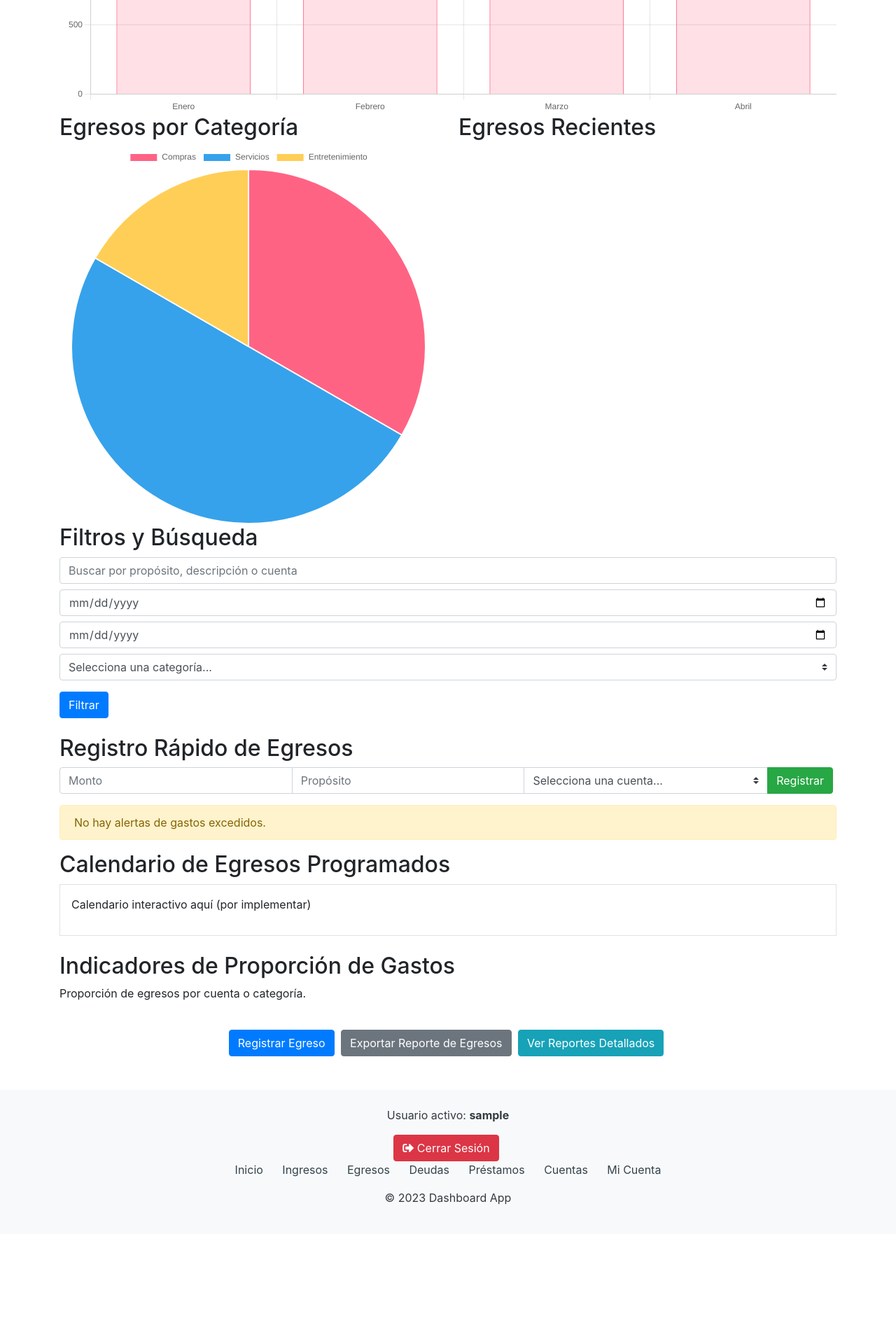
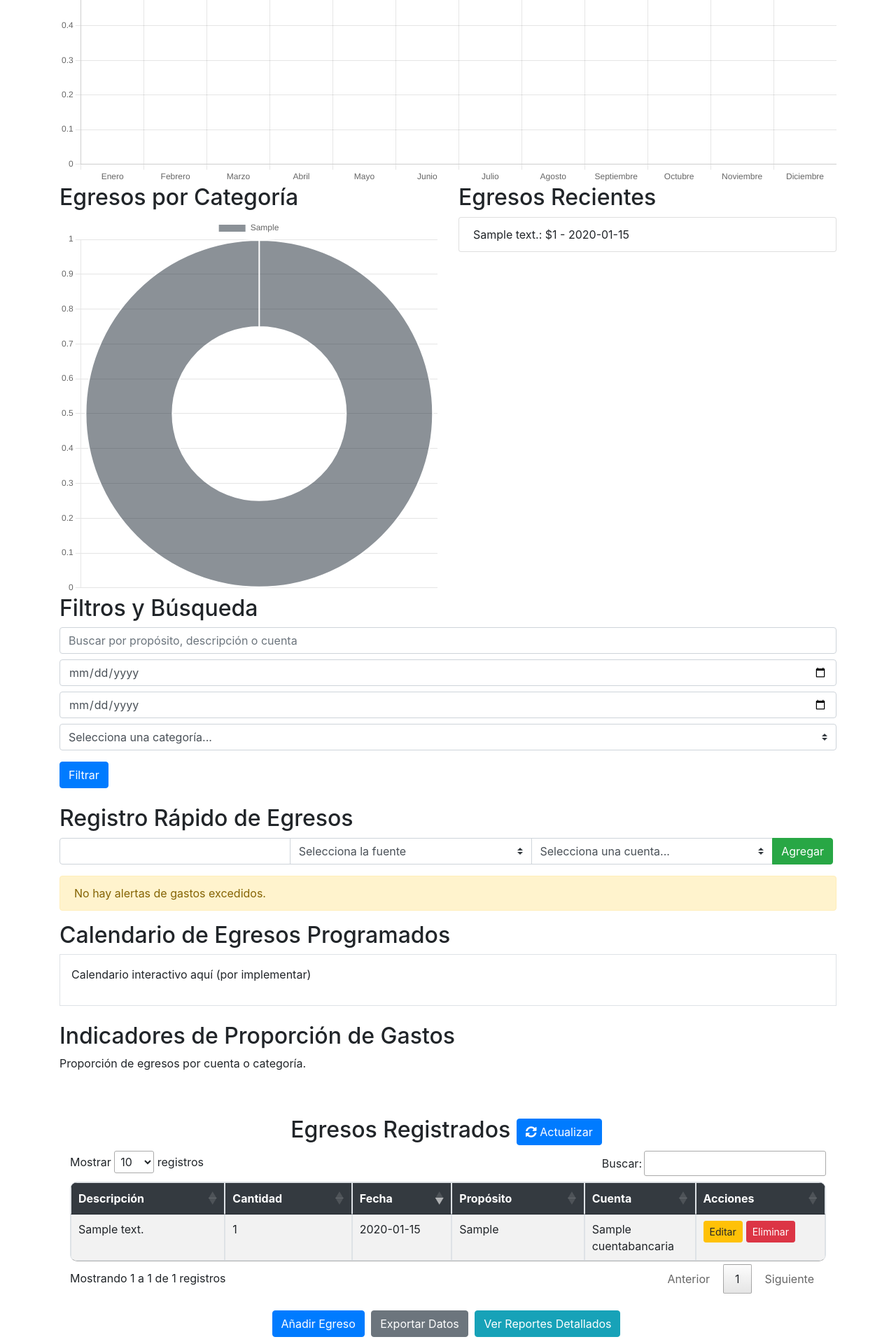
Before and after one commit to Israel-Reyes-Tese/BancoManager, a Django app: page /egresos/ in a window 1280 px wide. Shown: the part 1000-2920 px from the top of the page at 70% size. Before the commit the page ends 2721 px from the top, so only its background shows below. Run offline with Django 5.2, Linux system fonts and the light colour scheme; a user stored in the database is signed in; tables that the repository leaves empty hold one stand-in row (values such as "Sample post"); some libraries are stand-ins or nearby versions.

Commit message:
Ya se ven las modificaciones en la url principal falta el ajax

```diff
--- a/BancoManager/dashboard/urls.py
+++ b/BancoManager/dashboard/urls.py
@@ -21,7 +21,7 @@
     # Finanzas
     path('deudas/', views.deudas, name='deudas'),
     path('ingresos/', IngresoInicioView.as_view(), name='ingresos'),
-    path('egresos/', views.egresos, name='egresos'),
+    path('egresos/', EgresoInicioView.as_view(), name='egresos'),
     path('bancos/', views.bancos, name='bancos'),
     path('prestamos/', views.prestamos, name='prestamos'),
     path('cuentas/', views.cuentas, name='cuentas'),
@@ -47,6 +47,7 @@
 
     # Petición asíncrona Inicio modelos
     path('api/informacion_ingreso/', InformacionIngresosView, name='informacion_ingresos'),  # Petición asíncrona ingresos
+    path('api/informacion_egreso/', InformacionIngresosView, name='informacion_egresos'),  # Petición asíncrona egresos
 
 
 
@@ -74,23 +75,27 @@
     path('crear_usuario/', crear_usuario, name='crear_usuario'),
     # Fomularios crear rapido
     path('api/crear_rapido_ingreso/', crear_ingreso_rapido, name='crear_rapido_ingreso'),
+    path('api/crear_rapido_egreso/', crear_egreso_rapido, name='crear_rapido_egreso'),
 
 
     # Eliminar registros
     path('api/eliminar_ingreso/<int:pk>/', eliminar_ingreso, name='eliminar_ingreso'),
+    path('api/eliminar_egreso/<int:pk>/', eliminar_egreso, name='eliminar_egreso'),
 
 
     # Formularios editables
     path('api/editar_ingreso/<int:pk>/', editar_ingreso, name='editar_ingreso'),
+    path('api/editar_egreso/<int:pk>/', editar_egreso, name='editar_egreso'),
 
 
     # Cargar registros
     path('api/cargar_registros_ingresos/<int:pk>/', cargar_registros_ingresos, name='cargar_registros_ingresos'),
-
+    path('api/cargar_registros_egresos/<int:pk>/', cargar_registros_egresos, name='cargar_registros_egresos'),
 
 
     # Buscar dinámica
     path('api/buscar_dinamica_ingresos/', BuscarIngresosView.as_view(), name='buscar_dinamica_ingresos'),
+    path('api/buscar_dinamica_egresos/', BuscarEgresosView.as_view(), name='buscar_dinamica_egresos'),
 
 
 
--- a/BancoManager/dashboard/views.py
+++ b/BancoManager/dashboard/views.py
@@ -67,7 +67,7 @@
                     'cantidad': float(egreso.cantidad),
                     'descripcion': egreso.descripcion,
                     'fecha': egreso.fecha,
-                    'proposito': egreso.proposito,
+                    'fuente': egreso.proposito,
                     'cuenta': egreso.cuenta.nombre
                 })
 
@@ -97,7 +97,7 @@
                     'cantidad': float(egreso.cantidad),
                     'descripcion': egreso.descripcion,
                     'fecha': egreso.fecha.strftime('%Y-%m-%d'),
-                    'proposito': egreso.proposito,
+                    'fuente': egreso.proposito,
                     'cuenta': egreso.cuenta.nombre
                 })
             return lista_ingresos, lista_egresos
@@ -176,6 +176,26 @@
             ingresos_por_categoria_list.append(ingreso)
 
         return ingresos_por_categoria_list
+
+    def calcular_egresos_por_categoria(self, usuario):
+        # Agrupar los egresos por categoría y calcular el total de cada categoría
+        egresos_por_categoria = (
+            Egreso.objects.filter(usuario=usuario)
+            .values('proposito')
+            .annotate(total=Sum('cantidad'))
+            .order_by('proposito')
+            # Generar colores aleatorios para las categorías (proposito) dependiendo de la longitud del proposito
+        )
+        # Renombra la clave 'proposito' a 'fuente' para que coincida con la clave de ingresos
+        egresos_por_categoria = [{'fuente': egreso.pop('proposito'), 'total': egreso['total']} for egreso in egresos_por_categoria]
+        # Convertir los datos a una lista de diccionarios y añadir un color único a cada categoría
+        egresos_por_categoria_list = []
+        for egreso in egresos_por_categoria:
+            egreso['color'] = generar_color_unico()
+            egresos_por_categoria_list.append(egreso)
+
+
+        return egresos_por_categoria_list
 
     def preparar_datos_graficas(self, ingresos_acumulados, gastos_acumulados):
         ingresos_data = [float(ingresos_acumulados[i]) for i in range(1, 13)]
--- a/BancoManager/static/js/js_home.js
+++ b/BancoManager/static/js/js_home.js
@@ -275,6 +275,7 @@
         success: function(response) {
             response = response.replace(/<header>[\s\S]*<\/header>/, '');
             response = response.replace(/<footer class="bg-light text-dark text-center py-4">[\s\S]*<\/footer>/, '');
+            console.log('Respuesta del servidor', response);
             $(targetSelector).html(response);
             $(modalSelector).removeAttr('aria-hidden').modal('show');
         },
@@ -480,12 +481,36 @@
     // AGREGAR RÁPIDO
     handleFormSubmit(`#formAgregarRapido${modelo_principal}`, `/api/crear_rapido_${modelo_principal.toLowerCase()}/`, 'POST', modelo_principal );
 }
+
+
+
+function buscarBotoneditar() {
+    var botones = document.querySelectorAll('.editbutton');
+    console.log("Los botones son: ", botones);
+    botones.forEach(function(boton) {
+        boton.addEventListener('click', function() {
+            var id = this.getAttribute('data-id');
+            editarIngreso(id);
+        });
+    });
+}
+
+function buscarBotonEliminar() {
+    var botones = document.querySelectorAll('.deletebutton');
+    console.log("Los botones son: ", botones);
+    botones.forEach(function(boton) {
+        boton.addEventListener('click', function() {
+            var id = this.getAttribute('data-id');
+            eliminarIngreso(id);
+        });
+    });
+}
+
+
+
 // Llamar a la función para cargar datos del modelo principal
 cargarDatosModelo(modelo_principal);
-// Función cuando se cierre un formulario en un modal, se actualiza la información
-$('.modal').on('show.bs.modal', function() {
-    cargarDatosModelo(modelo_principal);
-});
+
 // Boton actualizar
 $(`#btnActualizar${modelo_principal}`).on('click', function() {
     cargarDatosModelo(modelo_principal);
--- a/BancoManager/static/templates/finanzas/egresos.html
+++ b/BancoManager/static/templates/finanzas/egresos.html
@@ -10,6 +10,8 @@
 
 {% block content %}
 <div class="container my-5">
+    {# csrf_token #}
+    {% csrf_token %}
     <h1 class="text-center">Resumen General de Egresos</h1>
     <h1 class="text-center">Bienvenido, [Nombre del Usuario]</h1>
     <p class="text-center">Resumen Rápido: <span id="resumen-rapido">3 cuentas, 1 tarjeta de crédito, 2 préstamos activos.</span></p>
@@ -18,23 +20,53 @@
         <div class="col">
             <div class="card p-3">
                 <h2>Total de Egresos</h2>
-                <p class="display-4" id="total-egresos">$0</p>
+                <p class="display-4" id="total-egreso">$0</p>
                 {# Botones CRUD para egresos #}
                 <div class="btn-group mt-3" role="group" aria-label="CRUD de Egresos">
-                    <button type="button" class="btn btn-success" id="btnRegistrarEgreso">Registrar Egreso</button>
+                    <button type="button" class="btn btn-success" id="btnAgregarEgreso">Agregar Egreso</button>
                     <button type="button" class="btn btn-warning" id="btnEditarEgreso">Editar Egreso</button>
                     <button type="button" class="btn btn-danger" id="btnEliminarEgreso">Eliminar Egreso</button>
-                    <button type="button" class="btn btn-info" id="btnVerEgresos">Ver Egresos</button>
+                    <button type="button" class="btn btn-info" id="btnVerEgreso">Ver Egresos</button>
                 </div>
             </div>
         </div>
     </div>
+    {# Registro Rápido de Egreso #}
+    <div class="row">
+        <div class="col">
+            <h2>Registro Rápido de Egresos</h2>
+            <form id="formAgregarRapidoEgreso">
+                {% csrf_token %}
+                <div class="input-group mb-3">
+                    <input type="number" class="form-control" id="cantidad" name="cantidad" value="" required>
+                    {# Fuente lista añadir a input cuando se seleccione #}
+                    <select class="custom-select" id="proposito" name="proposito" required>
+                        <option value="" selected disabled>Selecciona el proposito</option>
+                        <option value="Alimentos">Alimentos</option>
+                        <option value="Bebidas">Bebidas</option>
+                        <option value="Energetizantes">Energetizantes</option>
+                        <option value="Otro">Otro</option>
+                    </select>
+                    {# Fuente lista añadir a input cuando se seleccione #}
+                    <select class="custom-select" id="cuenta" name="cuenta" required>
+                        <option selected>Selecciona una cuenta...</option>
+                        {# Cuentas se llenarán con jQuery #}
+                    </select>
+                    <div class="input-group-append">
+                        <button class="btn btn-success" type="submit">Agregar</button>
+                    </div>
+                </div>
+            </form>
+        </div>
+    </div>
+    {# Registro Rápido de Egreso #}
 
-    {# Comparativa Mensual de Egresos #}
+
+    {# Comparativa Mensual de Egreso #}
     <div class="row">
         <div class="col">
             <h2>Comparativa Mensual de Egresos</h2>
-            <canvas id="comparativaMensualEgresos" width="400" height="200"></canvas>
+            <canvas id="comparativaMensual" width="400" height="200"></canvas>
         </div>
     </div>
 
@@ -42,11 +74,11 @@
     <div class="row">
         <div class="col">
             <h2>Egresos por Categoría</h2>
-            <canvas id="egresosPorCategoria" width="400" height="200"></canvas>
+            <canvas id="egresoPorCategoria" width="400" height="200"></canvas>
         </div>
         <div class="col">
             <h2>Egresos Recientes</h2>
-            <ul id="egresosRecientes" class="list-group">
+            <ul id="lista_egreso_recientes" class="list-group">
                 {# Egresos se llenarán con jQuery #}
             </ul>
         </div>
@@ -73,17 +105,26 @@
     <div class="row">
         <div class="col">
             <h2>Registro Rápido de Egresos</h2>
-            <form id="formEgreso">
+            <form id="formAgregarRapidoEgreso">
+                {% csrf_token %}
                 <div class="input-group mb-3">
-                    <input type="text" class="form-control" placeholder="Monto" id="montoEgreso">
-                    <input type="text" class="form-control" placeholder="Propósito" id="propositoEgreso">
-                    <select class="custom-select" id="cuentaEgreso">
+                    <input type="number" class="form-control" id="cantidad" name="cantidad" value="" required>
+                    {# Fuente lista añadir a input cuando se seleccione #}
+                    <select class="custom-select" id="fuente" name="fuente" required>
+                        <option value="" selected disabled>Selecciona la fuente</option>
+                        <option value="Salario">Salario</option>
+                        <option value="Venta">Venta</option>
+                        <option value="Préstamo">Préstamo</option>
+                        <option value="Otro">Otro</option>
+                    </select>
+                    {# Fuente lista añadir a input cuando se seleccione #}
+                    <select class="custom-select" id="cuenta" name="cuenta" required>
                         <option selected>Selecciona una cuenta...</option>
-                        <option value="cuenta1">Cuenta 1</option>
-                        <option value="cuenta2">Cuenta 2</option>
+                        {# Cuentas se llenarán con jQuery #}
                     </select>
+
                     <div class="input-group-append">
-                        <button class="btn btn-success" type="submit">Registrar</button>
+                        <button class="btn btn-success" type="submit">Agregar</button>
                     </div>
                 </div>
             </form>
@@ -114,78 +155,102 @@
         </div>
     </div>
 
+    {# Tabla para visualizar los egreso y poder filtrarlos #}
+    <div class="container mt-5">
+        <h2 class="text-center">Egresos Registrados
+            <button class="btn btn-primary" id="btnActualizarEgreso"><i class="fas fa-sync-alt"></i> Actualizar</button>
+        </h2>
+        <table id="tablaEgreso" class="table table-striped table-bordered">
+            <thead>
+                <tr>
+                    <th>Descripción</th>
+                    <th>Cantidad</th>
+                    <th>Fecha</th>
+                    <th>Propósito</th>
+                    <th>Cuenta</th>
+                    <th>Acciones</th>
+                </tr>
+            </thead>
+            <tbody>
+                {# Egresos se llenarán con jQuery #}
+            </tbody>
+        </table>
+    </div>
+    {# Tabla para visualizar los egreso y poder filtrarlos #}
+
     {# Botones de Acción Rápida #}
     <div class="text-center mt-4">
-        <button class="btn btn-primary" id="btnRegistrarEgreso">Registrar Egreso</button>
-        <button class="btn btn-secondary" id="btnExportarEgresos">Exportar Reporte de Egresos</button>
-        <button class="btn btn-info" id="btnVerReportesEgresos">Ver Reportes Detallados</button>
+        <button class="btn btn-primary" id="btnAñadirEgreso">Añadir Egreso</button>
+        <button class="btn btn-secondary" id="btnExportar">Exportar Datos</button>
+        <button class="btn btn-info" id="btnVerReportes">Ver Reportes Detallados</button>
     </div>
 </div>
 
+<!-- Ventana Modal visualizar (cargando) -->
+<div class="modal" id="modalCargando" tabindex="-1" aria-labelledby="modalCargandoLabel" aria-hidden="true">
+    <div class="modal-dialog modal-dialog-centered">
+        <div class="modal-content">
+            <div class="modal-body text-center">
+                <div class="spinner-border text-primary" role="status">
+                    <span class="visually-hidden">Cargando...</span>
+                </div>
+                <p class="mt-2">Cargando...</p>
+            </div>
+        </div>
+    </div>
+</div>
+
+<!-- Ventana Modal para agregar (egreso) -->
+<div class="modal fade" id="modalAgregarEgreso" tabindex="-1" aria-labelledby="modalAgregarEgresoLabel">
+    <div class="modal-dialog modal-lg">
+        <div class="modal-content">
+            <div class="modal-header">
+                <h5 class="modal-title" id="modalAgregarEgresoLabel">Agregar Egreso</h5>
+                <button type="button" class="btn-close" data-bs-dismiss="modal" aria-label="Close"></button>
+            </div>
+            <div class="modal-body">
+                <!-- El formulario se cargará aquí -->
+                <div id="insert-form-agregar-egreso"></div>
+            </div>
+        </div>
+    </div>
+</div>
+
+<!-- Ventana Modal para editar (egreso) -->
+<div class="modal fade" id="modalEditarEgreso" tabindex="-1" aria-labelledby="modalEditarEgresoLabel">
+    <div class="modal-dialog modal-lg">
+        <div class="modal-content">
+            <div class="modal-header">
+                <h5 class="modal-title" id="modalEditarEgresoLabel">Editar Egreso</h5>
+                <button type="button" class="btn-close" data-bs-dismiss="modal" aria-label="Close"></button>
+            </div>
+            <div class="modal-body">
+                <!-- El formulario se cargará aquí -->
+                <div id="insert-form-editar-egreso"></div>
+            </div>
+        </div>
+    </div>
+</div>
+{# Modelo #}
+<input type="hidden" id="modelo_principal" value="{{modelo_principal}}">
+<input type="hidden" id="id_formulario" value="{{id_formulario}}">
 {% endblock %}
-
 {% block javascript %}
-<script src="{% static 'js/js_home.js' %}"></script>
 {# jQuery #}
-<script src="https://code.jquery.com/jquery-3.5.1.slim.min.js"></script>
-{# Bootstrap JS #}
-<script src="https://stackpath.bootstrapcdn.com/bootstrap/4.5.2/js/bootstrap.bundle.min.js"></script>
+<script src="https://code.jquery.com/jquery-3.6.0.min.js"></script>
+<!-- Incluyendo jQuery UI -->
+<link rel="stylesheet" href="https://code.jquery.com/ui/1.12.1/themes/base/jquery-ui.css">
+<script src="https://code.jquery.com/ui/1.12.1/jquery-ui.js"></script>
+<!-- Incluyendo el script de bootstrap (opcional si ya está en base.html) -->
+<script src="https://cdn.jsdelivr.net/npm/bootstrap@5.1.3/dist/js/bootstrap.bundle.min.js"></script>
+<!-- Incluyendo SweetAlert2 -->
+<script src="https://cdn.jsdelivr.net/npm/sweetalert2@11"></script>
+<!-- Incluyendo Font Awesome -->
+<link rel="stylesheet" href="https://cdnjs.cloudflare.com/ajax/libs/font-awesome/5.15.4/css/all.min.css">
+<!-- Incluyendo DataTables -->
+<link rel="stylesheet" href="https://cdn.datatables.net/1.11.5/css/jquery.dataTables.min.css">
+<script src="https://cdn.datatables.net/1.11.5/js/jquery.dataTables.min.js"></script>
 {# Chart.js para las gráficas #}
 <script src="https://cdn.jsdelivr.net/npm/chart.js"></script>
-<script>
-$(document).ready(function() {
-    {# Cargar total de egresos, comparativas y estadísticas al cargar la página #}
-    $('#total-egresos').text('$3000'); {# Ejemplo #}
-
-    {# Añadir gráficos con Chart.js #}
-    var ctx = document.getElementById('comparativaMensualEgresos').getContext('2d');
-    var chartEgresos = new Chart(ctx, {
-        type: 'bar',
-        data: {
-            labels: ['Enero', 'Febrero', 'Marzo', 'Abril'],
-            datasets: [{
-                label: 'Egresos Mensuales',
-                data: [800, 1500, 2200, 1300],
-                backgroundColor: 'rgba(255, 99, 132, 0.2)',
-                borderColor: 'rgba(255, 99, 132, 1)',
-                borderWidth: 1
-            }]
-        },
-        options: {
-            scales: {
-                yAxes: [{
-                    ticks: {
-                        beginAtZero: true
-                    }
-                }]
-            }
-        }
-    });
-
-    {# Gráfica de Egresos por Categoría #}
-    var ctx2 = document.getElementById('egresosPorCategoria').getContext('2d');
-    var chart2 = new Chart(ctx2, {
-        type: 'pie',
-        data: {
-            labels: ['Compras', 'Servicios', 'Entretenimiento'],
-            datasets: [{
-                data: [1000, 1500, 500],
-                backgroundColor: ['#FF6384', '#36A2EB', '#FFCE56']
-            }]
-        }
-    });
-
-    {# Manejo del formulario para agregar egresos #}
-    $('#formEgreso').on('submit', function(event) {
-        event.preventDefault();
-
-        var monto = $('#montoEgreso').val();
-        var proposito = $('#propositoEgreso').val();
-        var cuenta = $('#cuentaEgreso').val();
-        {# Lógica para agregar el egreso... #}
-
-        $('#egresosRecientes').append('<li class="list-group-item">' + proposito + ': $' + monto + ' - ' + new Date().toLocaleDateString() + ' (' + cuenta + ')</li>');
-    });
-});
-</script>
+<script src="{% static 'js/js_home.js' %}"></script>
 {% endblock %}
--- a/BancoManager/static/templates/form/create/egreso.html
+++ b/BancoManager/static/templates/form/create/egreso.html
@@ -102,6 +102,7 @@
     </div>
 </div>
 <input type="hidden" id="modelo_principal" value="{{modelo_principal}}">
+<input type="hidden" id="id_formulario" value="{{id_formulario}}">
 
 {% endblock %}
 
```
Also changed, not shown: BancoManager/dashboard/views_form/funciones_forms_views.py (+15 -6 lines), BancoManager/dashboard/views_form/modelo_dinero.py (+79 -32 lines), BancoManager/dashboard/views_inicio/modelo_dinero.py (+24 -3 lines), BancoManager/static/js/formularios.js (+25 -9 lines), BancoManager/static/templates/finanzas/ingresos.html (+0 -28 lines).
